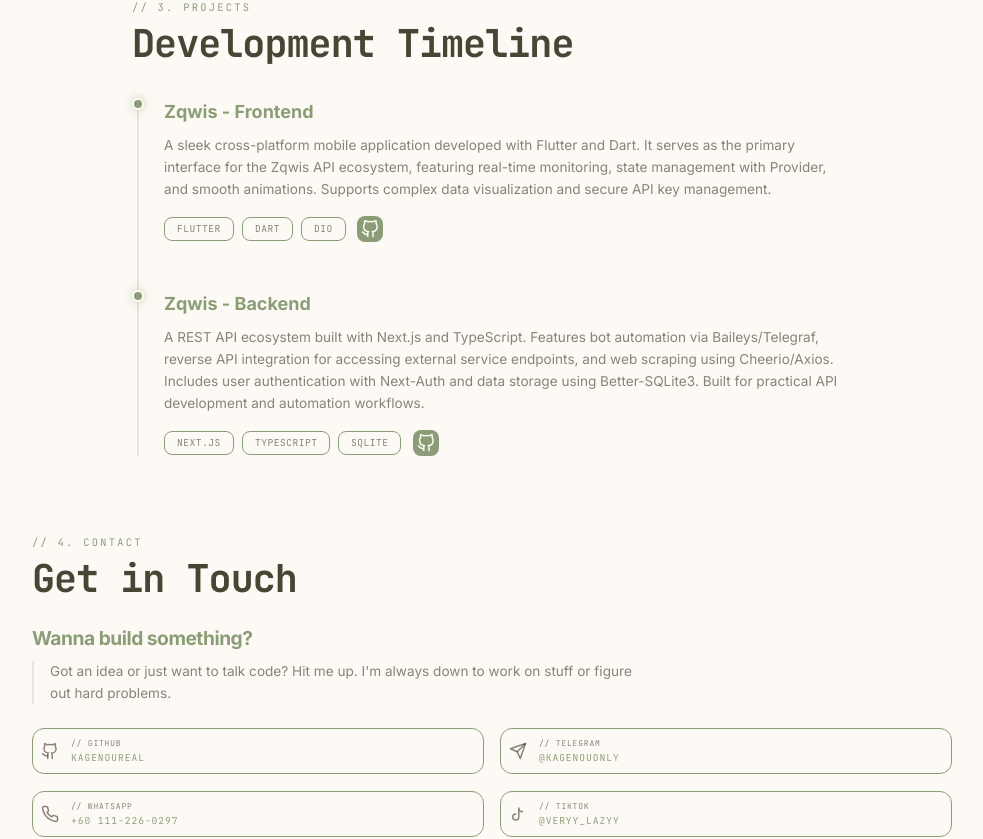
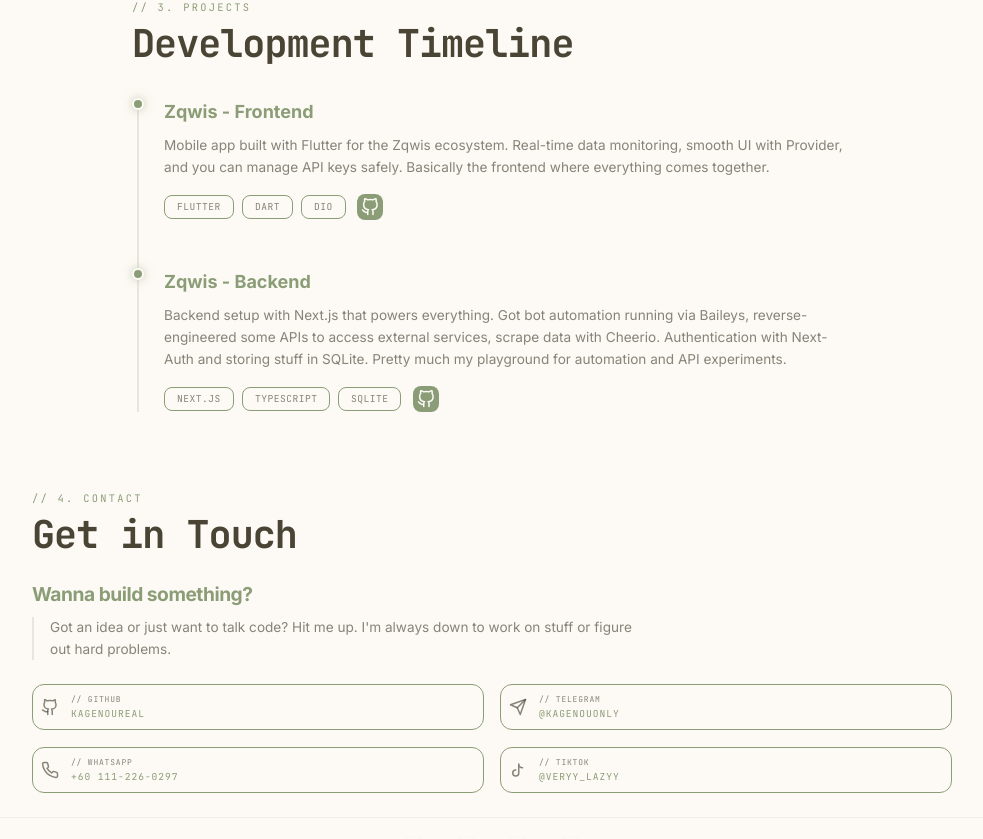
Before and after one commit to kagenouReal/kagenouReal, a Next.js app: page / in a window 1280 px wide. Shown: the part 1457-2296 px from the top of the page, without its empty margins (148-1131 px from the left). Built offline with nearby package versions, Linux system fonts and the light colour scheme.

Commit message:
Update data.ts

```diff
--- a/src/data.ts
+++ b/src/data.ts
@@ -12,13 +12,13 @@ export const SKILLS = [
 export const PROJECTS = [
 {
 title: "Zqwis - Frontend",
-desc: "A sleek cross-platform mobile application developed with Flutter and Dart. It serves as the primary interface for the Zqwis API ecosystem, featuring real-time monitoring, state management with Provider, and smooth animations. Supports complex data visualization and secure API key management.",
+desc: "Mobile app built with Flutter for the Zqwis ecosystem. Real-time data monitoring, smooth UI with Provider, and you can manage API keys safely. Basically the frontend where everything comes together.",
 tags: ["Flutter", "Dart", "Dio"],
 github: "https://github.com/kagenouReal/Zqwis-Apis-Flutter"
 },
 {
 title: "Zqwis - Backend",
-desc: "A REST API ecosystem built with Next.js and TypeScript. Features bot automation via Baileys/Telegraf, reverse API integration for accessing external service endpoints, and web scraping using Cheerio/Axios. Includes user authentication with Next-Auth and data storage using Better-SQLite3. Built for practical API development and automation workflows.",
+desc: "Backend setup with Next.js that powers everything. Got bot automation running via Baileys, reverse-engineered some APIs to access external services, scrape data with Cheerio. Authentication with Next-Auth and storing stuff in SQLite. Pretty much my playground for automation and API experiments.",
 tags: ["Next.js", "TypeScript", "SQLite"],
 github: "https://github.com/kagenouReal/Zqwis-Apis-Backend"
 }
```
